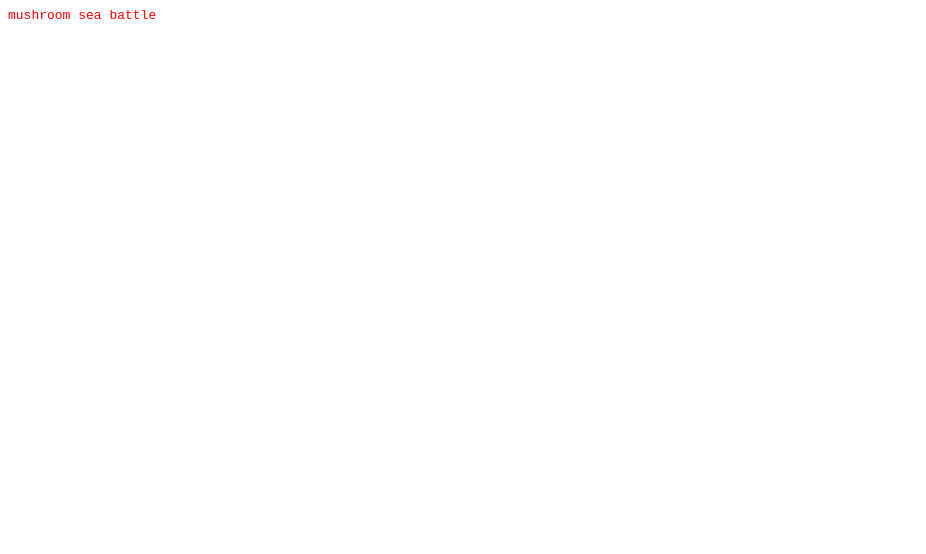
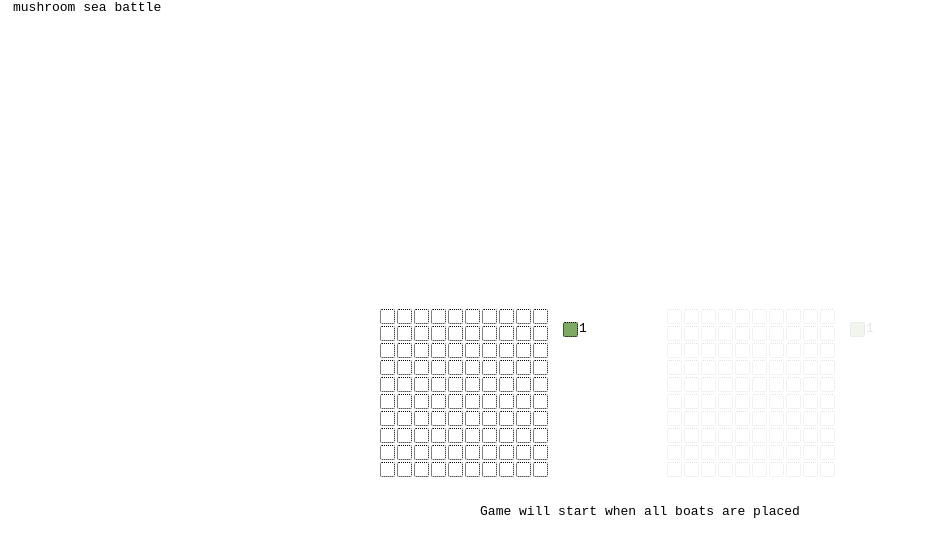
Before and after one commit to kotya4/vue, a Vue app: page / in a window 1280 px wide. Shown: the top 554 px of the page, without its empty margins (0-926 px from the left). Built offline with nearby package versions, Linux system fonts and the light colour scheme.

Commit message:
you can now place ships

```diff
--- a/package.json
+++ b/package.json
@@ -18,7 +18,9 @@
     "@vue/compiler-sfc": "^3.0.0",
     "babel-eslint": "^10.1.0",
     "eslint": "^6.7.2",
-    "eslint-plugin-vue": "^7.0.0"
+    "eslint-plugin-vue": "^7.0.0",
+    "node-sass": "^6.0.1",
+    "sass-loader": "^10.2.0"
   },
   "eslintConfig": {
     "root": true,
--- a/src/App.vue
+++ b/src/App.vue
@@ -29,7 +29,8 @@ export default {
 
 <style lang="sass">
 
-#app
+body
   font-family: monospace
+  margin: 0
 
 </style>
--- /dev/null
+++ b/src/common/hash.js
@@ -0,0 +1,28 @@
+
+
+const hash = {  magic ( seed )
+                  {
+
+                    return ( Math.sin ( seed * 123.456 ) + 1 ) / 2
+
+                  }
+              , hash ( seed )
+                  {
+
+                    return ( this.adorable || this.magic ) ( seed )
+
+                  }
+              , hash3 ( seed )
+                  {
+
+                    seed = ( Math.sin ( seed * 123.456 ) + 1 ) * 655134 | 0
+                    return  [ this.hash ( ( seed >> 0x0 ) & 0xff )
+                            , this.hash ( ( seed >> 0x8 ) & 0xff )
+                            , this.hash ( ( seed >> 0xa ) & 0xff )
+                            ]
+
+                  }
+              }
+
+
+export default hash
--- /dev/null
+++ b/src/common/seabattle.js
@@ -0,0 +1,115 @@
+function place_boat ( x, y, at, put, maxlen ) {
+  // Places or removes figures
+  // x, y   -- cell position
+  // at     -- function returning cell at position
+  // put    -- function putting cell at position
+  // maxlen -- max boat-length
+
+  const ml = at ( x - 1, y + 0 ) // middle-left
+  const mr = at ( x + 1, y + 0 ) // middle-right
+  const tm = at ( x + 0, y - 1 ) // top-middle
+  const bm = at ( x + 0, y + 1 ) // bottom-middle
+  const mm = at ( x + 0, y + 0 ) // middle-middle
+  const tl = at ( x - 1, y - 1 ) // top-left
+  const tr = at ( x + 1, y - 1 ) // top-right
+  const bl = at ( x - 1, y + 1 ) // bottom-left
+  const br = at ( x + 1, y + 1 ) // bottom-right
+
+  if ( ! mm ) {
+    // user adds new boat
+
+    if ( ( tl && tm ) || ( tm && tr ) || ( bl && bm ) || ( bm && br ) ) {
+      // horisontal T-figure is not allowed
+      return -1
+    }
+
+    if ( ( tl && ml ) || ( ml && bl ) || ( tr && mr ) || ( mr && br ) ) {
+      // vertical T-figure is not allowed
+      return -2
+    }
+
+    if ( tl || tr || bl || br ) {
+      // cornered figure is not allowed
+      return -3
+    }
+
+    // calc len
+
+    const dy = tm || bm ? 1 : 0
+    const dx = ml || mr ? 1 : 0
+
+    let len = 0
+
+    for ( let i = 1; i < maxlen + 1; ++i ) {
+      if ( ! at ( x - dx * i, y - dy * i ) ) break
+      len += 1
+    }
+
+    for ( let i = 1; i < maxlen + 1; ++i ) {
+      if ( ! at ( x + dx * i, y + dy * i ) ) break
+      len += 1
+    }
+
+    if ( len >= maxlen ) {
+      // figure cannot be bigger than maxlen
+      return -4
+    }
+
+    // apply len
+
+    for ( let i = 1; i < maxlen; ++i ) {
+      if ( ! at ( x - dx * i, y - dy * i ) ) break
+      put ( x - dx * i, y - dy * i, len + 1 )
+    }
+
+    for ( let i = 1; i < maxlen; ++i ) {
+      if ( ! at ( x + dx * i, y + dy * i ) ) break
+      put ( x + dx * i, y + dy * i, len + 1 )
+    }
+
+    put ( x, y, len + 1 )
+
+  }
+
+  else {
+    // user removes existing boat
+
+    // calc len
+
+    const dy = tm || bm ? 1 : 0
+    const dx = ml || mr ? 1 : 0
+
+    let len1 = 0
+    for ( let i = 1; i < maxlen + 1; ++i ) {
+      if ( ! at ( x - dx * i, y - dy * i ) ) break
+      len1 += 1
+    }
+
+    let len2 = 0
+    for ( let i = 1; i < maxlen + 1; ++i ) {
+      if ( ! at ( x + dx * i, y + dy * i ) ) break
+      len2 += 1
+    }
+
+    // apply len
+
+    for ( let i = 1; i < maxlen; ++i ) {
+      if ( ! at ( x - dx * i, y - dy * i ) ) break
+      put ( x - dx * i, y - dy * i, len1 )
+    }
+
+    for ( let i = 1; i < maxlen; ++i ) {
+      if ( ! at ( x + dx * i, y + dy * i ) ) break
+      put ( x + dx * i, y + dy * i, len2 )
+    }
+
+    put ( x, y, 0 )
+
+  }
+
+  return 0
+
+}
+
+
+export { place_boat }
--- /dev/null
+++ b/src/components/Cell.vue
@@ -0,0 +1,44 @@
+<template>
+
+<div class="cell" :style="style"></div>
+
+</template>
+
+
+
+
+<script>
+import hash from '../common/hash.js'
+export default {
+  name: 'Cell',
+  props: {
+    boat: Number
+  },
+  computed: {
+
+    style () {
+
+      return this.boat ? { background: 'rgb(' + hash.hash3 ( this.boat / 13 ) .map ( e => Math.max ( 100, e * 256 | 0 ) ) + ')' } : {}
+
+    }
+
+  }
+}
+</script>
+
+
+
+
+<style scoped lang="sass">
+
+.cell
+  width: 1em
+  height: 1em
+  border: 1px dotted black
+  border-radius: 2px
+  margin: 1px
+
+.cell:hover
+  border: 1px solid blue
+
+</style>
--- /dev/null
+++ b/src/components/Field.vue
@@ -0,0 +1,138 @@
+<template>
+
+<div class="field-wrapper" :class="{ 'field-wrapper--disabled': ! is_human }">
+
+  <div>
+    <div class="row" v-for="( row, y ) in map" :key="y">
+      <Cell v-for="( boat, x ) in row" :key="x" :boat="boat" @click="() => click( x, y )" />
+    </div>
+  </div>
+
+  <div class="legend">
+    <div class="row" v-for="( num, i ) in boats_left" :key="i">
+      <Cell :boat="( i + 1 )" />
+      {{ num }}
+    </div>
+  </div>
+
+</div>
+
+
+</template>
+
+
+
+
+<script>
+import { place_boat } from '../common/seabattle.js'
+import Cell from './Cell.vue'
+export default {
+  name: 'Field',
+  components: {
+    Cell
+  },
+  props: {
+    w: Number,
+    h: Number,
+    owner: String,
+  },
+  emits: [ 'status' ],
+  data () {
+
+    // const boats = [ 0, 4, 2, 2, 1 ] // first value must be 0, other values are number of available boats for each boat-length a.k.a index
+    const boats = [ 0, 1 ]
+
+    return {
+
+      map: Array ( this.h ) .fill () .map ( () => Array ( this.w ) .fill ( 0 ) ),
+
+      cells: boats.map ( ( e, i ) => e * i ),
+
+      boats,
+
+    }
+  },
+  computed: {
+
+    is_human () {
+
+      return this.owner === 'human'
+
+    },
+
+    boats_left () {
+
+      return this.cells.slice ( 1 ) .map ( ( e, i ) => e / ( i + 1 ) | 0 )
+
+    }
+
+  },
+  methods: {
+
+    click ( x, y ) {
+
+      if ( this.is_human ) {
+        // field owner is human
+
+        this.place_boat ( x, y )
+
+      }
+      else {
+        // field owner is computer
+
+      }
+
+    },
+
+    place_boat ( x, y ) {
+
+      const at = ( x, y ) =>
+        ( x < 0 || x >= this.w || y < 0 || y >= this.h ) ? 0 : this.map[ y ][ x ]
+
+      const put = ( x, y, value ) =>
+        this.map[ y ][ x ] = value
+
+      const maxlen = this.cells.length - 1
+
+      const status = place_boat ( x, y, at, put, maxlen )
+
+      if ( ! status ) {
+        // recalculate used cells number ( must be all zero to start game )
+
+        this.cells = this.boats.map ( ( e, i ) => e * i )
+
+        for ( let row of this.map )
+          for ( let cell of row )
+            if ( cell )
+              -- this.cells[ cell ]
+
+      }
+
+      this.$emit ( 'status', this.boats_left.some ( e => e < 0 ) ? -5 : status )
+
+    }
+
+  }
+}
+</script>
+
+
+
+
+<style scoped lang="sass">
+
+.field-wrapper
+  display: flex
+  transition: opacity 1s
+
+  &--disabled
+    opacity: 0.1
+
+.legend
+  margin: 1em
+  width: 3em
+
+.row
+  display: flex
+
+</style>
--- a/src/components/MushBattle.vue
+++ b/src/components/MushBattle.vue
@@ -1,49 +1,90 @@
 <template>
 
-<text>mushroom sea battle</text>
+
+<div class="main">
+  <div class="header">mushroom sea battle</div>
+  <div class="wrapper">
+    <Field class="field" :w="10" :h="10" owner="human" @status="parse_status" />
+    <Field class="field" :w="10" :h="10" owner="computer" />
+  </div>
+  <div :class="statuscls">{{ status }}</div>
+</div>
 
 </template>
 
 
 
+<script>
+import Field from './Field.vue'
+export default {
+  name: 'MushBattle',
+  components: {
+    Field
+  },
+  data () {
+    return {
+      status: 'Game will start when all boats are placed',
+      statuscls: null
+    }
+  },
+  methods: {
 
+    parse_status ( status ) {
 
+      const set = ( v, err=true ) => {
+        this.status = v
+        this.statuscls = err ? 'status--err' : null
+      }
 
+      if      ( status === -1 ) set ( 'T-boat is not allowed' )
+      else if ( status === -2 ) set ( 'T-boat is not allowed' )
+      else if ( status === -3 ) set ( 'cornered boat is not allowed' )
+      else if ( status === -4 ) set ( 'boat cannot be too big' )
+      else if ( status === -5 ) set ( 'too many boats placed' )
+      else set ( 'Game will start when all boats are placed', false )
 
-
-
-
-
-
-
-<script>
-
-export default {
-
-  name: 'MushBattle',
-
-  props: {
+    }
 
   }
-
 }
-
 </script>
-
-
-
-
-
-
-
-
-
 
 
 
 <style scoped lang="sass">
 
-text
-  color: red
+.splitter
+  width: 4em
+  height: 4em
+
+.main
+  width: 100vw
+  height: 100vh
+  display: flex
+  justify-content: center
+  align-items: center
+  flex-direction: column
+
+.wrapper
+  display: flex
+  justify-content: center
+  align-items: center
+
+
+@media (max-aspect-ratio: 1/1)
+  .wrapper
+    flex-direction: column
+
+.header
+  position: absolute
+  left: 1em
+  top: 0
+
+.field
+  margin: 2em
+
+.status
+  &--err
+    color: red
 
 </style>
```
Also changed, not shown: 2 other files (tests, documents, lock files or other folders).
